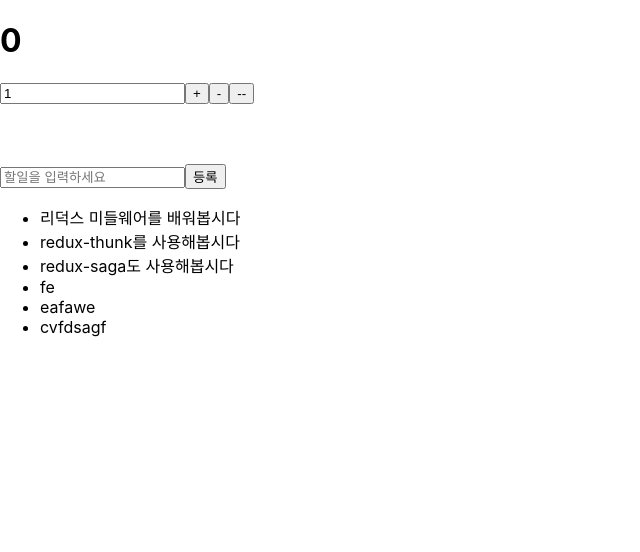
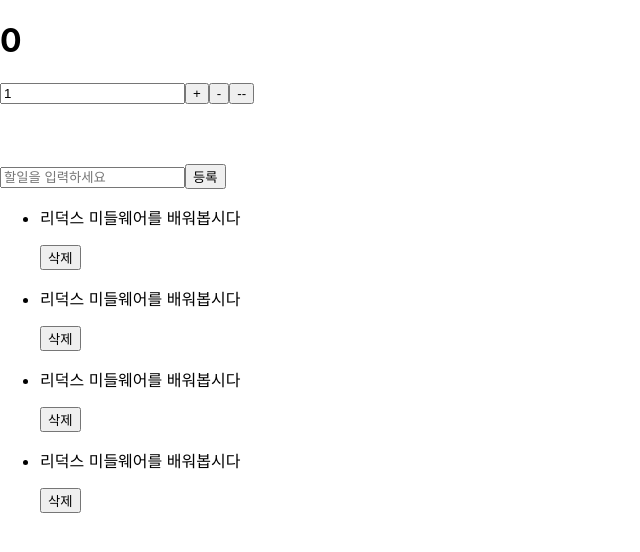
Before and after one commit to parksaneon/react-todo, a React (Create React App) app: page / in a window 1280 px wide. Shown: the top 552 px of the page, without its empty margins (0-640 px from the left). Built offline with nearby package versions, Linux system fonts and the light colour scheme; data requests are answered from the project's data file.

Commit message:
toggleTodos && delTodo

```diff
--- a/db.json
+++ b/db.json
@@ -7,27 +7,17 @@
     },
     {
       "id": 2,
-      "text": "redux-thunk를 사용해봅시다",
+      "text": "리덕스 미들웨어를 배워봅시다",
       "done": false
     },
     {
       "id": 3,
-      "text": "redux-saga도 사용해봅시다",
+      "text": "리덕스 미들웨어를 배워봅시다",
       "done": false
     },
     {
       "id": 4,
-      "text": "fe",
-      "done": false
-    },
-    {
-      "id": 5,
-      "text": "eafawe",
-      "done": false
-    },
-    {
-      "id": 6,
-      "text": "cvfdsagf",
+      "text": "리덕스 미들웨어를 배워봅시다",
       "done": false
     }
   ]
--- a/src/components/todo.js
+++ b/src/components/todo.js
@@ -1,28 +1,31 @@
 import React, { useEffect, useState } from "react";
 
-const TodoItem = React.memo(function TodoItem({ todo, onToggle }) {
+const TodoItem = React.memo(function TodoItem({ todo, onToggle, deleteTodo }) {
   return (
-    <li
-      style={{ textDecoration: todo.done ? "line-through" : "none" }}
-      onClick={() => onToggle(todo.id)}
-    >
-      {todo.text}
+    <li style={{ textDecoration: todo.done ? "line-through" : "none" }}>
+      <p onClick={() => onToggle(todo.id, todo.done)}>{todo.text}</p>
+      <button onClick={() => deleteTodo(todo.id)}>삭제</button>
     </li>
   );
 });
 
-const TodoList = React.memo(function TodoList({ todos, onToggle }) {
+const TodoList = React.memo(function TodoList({ todos, onToggle, deleteTodo }) {
   return (
     <ul>
       {todos.length === 0 && <p>데이터가 없습니다.</p>}
       {todos.map((todo) => (
-        <TodoItem key={todo.id} todo={todo} onToggle={onToggle} />
+        <TodoItem
+          key={todo.id}
+          todo={todo}
+          onToggle={onToggle}
+          deleteTodo={deleteTodo}
+        />
       ))}
     </ul>
   );
 });
 
-function Todos({ todos, onCreate, onToggle, getTodos }) {
+function Todos({ todos, onCreate, onToggle, getTodos, deleteTodo }) {
   const [text, setText] = useState("");
   const onChange = (e) => setText(e.target.value);
   const onSubmit = (e) => {
@@ -45,7 +48,7 @@
         />
         <button type="submit">등록</button>
       </form>
-      <TodoList todos={todos} onToggle={onToggle} />
+      <TodoList todos={todos} onToggle={onToggle} deleteTodo={deleteTodo} />
     </div>
   );
 }
--- a/src/containers/todo.js
+++ b/src/containers/todo.js
@@ -1,7 +1,7 @@
 import React, { useCallback, useState } from "react";
 import { useDispatch, useSelector } from "react-redux";
 import Todos from "../components/todo";
-import { addTodo, toggleTodo, getTodo } from "../modules/todoList";
+import { addTodo, toggleTodo, getTodo, deleteTodo } from "../modules/todoList";
 
 function TodosContainer() {
   const [] = useState([]);
@@ -13,7 +13,10 @@
 
   const todos = useSelector((state) => state.todos);
   const onCreate = (text) => dispatch(addTodo(text));
-  const onToggle = useCallback((id) => dispatch(toggleTodo(id)), [dispatch]);
+  const onToggle = useCallback((id, done) => dispatch(toggleTodo(id, done)), [
+    dispatch,
+  ]);
+  const onDelete = useCallback((id) => dispatch(deleteTodo(id)), [dispatch]);
 
   return (
     <Todos
@@ -21,6 +24,7 @@
       onCreate={onCreate}
       onToggle={onToggle}
       getTodos={getTodos}
+      deleteTodo={onDelete}
     />
   );
 }
--- a/src/modules/api.js
+++ b/src/modules/api.js
@@ -13,18 +13,18 @@
   }
 };
 
-// export const deleteTodoApi = async (id) => {
-//   try {
-//     axios.delete(`/posts/${id}`);
-//   } catch (error) {
-//     console.log(error);
-//   }
-// };
+export const deleteTodoApi = async (id) => {
+  try {
+    await axios.delete(`/todos/${id}`);
+  } catch (error) {
+    console.log(error);
+  }
+};
 
-// export const editTodoApi = async (editTodo) => {
-//   try {
-//     axios.patch(`/posts/${editTodo.id}`, editTodo);
-//   } catch (error) {
-//     console.log(error);
-//   }
-// };
+export const toggleTodoApi = async (id, done) => {
+  try {
+    axios.patch(`/todos/${id}`, { done });
+  } catch (error) {
+    console.log(error);
+  }
+};
--- a/src/modules/counter.js
+++ b/src/modules/counter.js
@@ -37,13 +37,11 @@
         ...state,
         diff: action.diff,
       };
-
     case INCREASE:
       return {
         ...state,
         number: state.number + state.diff,
       };
-
     case DECREASE:
       return {
         ...state,
--- a/src/modules/rootReducer.js
+++ b/src/modules/rootReducer.js
@@ -1,6 +1,11 @@
 import { combineReducers } from "redux";
 import counter, { counterSaga } from "./counter";
-import todos, { watchAddTodos, watchGetTodos } from "./todoList";
+import todos, {
+  watchAddTodos,
+  watchDelTodos,
+  watchGetTodos,
+  watchToggleTodos,
+} from "./todoList";
 import { all } from "redux-saga/effects";
 
 const rootReducer = combineReducers({
@@ -9,7 +14,13 @@
 });
 
 export function* rootSaga() {
-  yield all([counterSaga(), watchGetTodos(), watchAddTodos()]);
+  yield all([
+    counterSaga(),
+    watchGetTodos(),
+    watchAddTodos(),
+    watchDelTodos(),
+    watchToggleTodos(),
+  ]);
 }
 
 export default rootReducer;
--- a/src/modules/todoList.js
+++ b/src/modules/todoList.js
@@ -1,6 +1,6 @@
 import axios from "../../node_modules/axios/index";
 import { call, put, takeEvery } from "redux-saga/effects";
-import { getTodosApi, addTodoApi } from "./api";
+import { getTodosApi, addTodoApi, deleteTodoApi, toggleTodoApi } from "./api";
 
 const tempItem = {
   id: 1,
@@ -17,6 +17,7 @@
 const GET_TODO_LIST = "TODO/GET_TODO_LIST";
 const SUCCESS_TODO_LIST = "TODO/SUCCESS_TODO_LIST";
 const ADD_TODO_LIST = "TODO/ADD_TODO_LIST";
+const DEL_TODO_LIST = "TODO/DEL_TODO_LIST";
 const TOGGLE_TODO_ITEM = "TODO/TOGGLE_TODO_ITEM";
 const ERROR_TODO_LIST = "TODO/ERROR_TODO_LIST";
 
@@ -39,17 +40,15 @@
   },
 });
 
-// export const deleteTodo = (text) => ({
-//   type: TODO_LIST,
-//   todo: {
-//     id: (nextId += 1),
-//     text,
-//   },
-// });
+export const deleteTodo = (id) => ({
+  type: DEL_TODO_LIST,
+  id,
+});
 
-export const toggleTodo = (id) => ({
+export const toggleTodo = (id, done) => ({
   type: TOGGLE_TODO_ITEM,
   id,
+  done: !done,
 });
 
 // reducer
@@ -61,6 +60,8 @@
       return action.todos;
     case ADD_TODO_LIST:
       return state.concat(action.todo);
+    case DEL_TODO_LIST:
+      return state.filter((todo) => todo.id !== action.id);
     case TOGGLE_TODO_ITEM:
       return state.map((todo) =>
         todo.id === action.id ? { ...todo, done: !todo.done } : todo
@@ -76,7 +77,6 @@
 
 export function* getTodosSaga() {
   try {
-    // const res = yield call(axios.get, "/todos");
     const todos = yield call(getTodosApi);
     nextId = todos.length;
     yield put(success(todos));
@@ -85,9 +85,25 @@
   }
 }
 
-export function* addTodosSaga(action) {
+export function* addTodosSaga({ todo }) {
   try {
-    yield call(addTodoApi, action.todo);
+    yield call(addTodoApi, todo);
+  } catch (error) {
+    console.log(error.message);
+  }
+}
+
+export function* delTodosSaga({ id }) {
+  try {
+    yield call(deleteTodoApi, id);
+  } catch (error) {
+    console.log(error.message);
+  }
+}
+
+export function* toggleTodosSaga({ id, done }) {
+  try {
+    yield call(toggleTodoApi, id, done);
   } catch (error) {
     console.log(error.message);
   }
@@ -100,3 +116,9 @@
 export function* watchAddTodos() {
   yield takeEvery(ADD_TODO_LIST, addTodosSaga);
 }
+export function* watchDelTodos() {
+  yield takeEvery(DEL_TODO_LIST, delTodosSaga);
+}
+export function* watchToggleTodos() {
+  yield takeEvery(TOGGLE_TODO_ITEM, toggleTodosSaga);
+}
```
Also changed, not shown: 1 other file (tests, documents, lock files or other folders).
